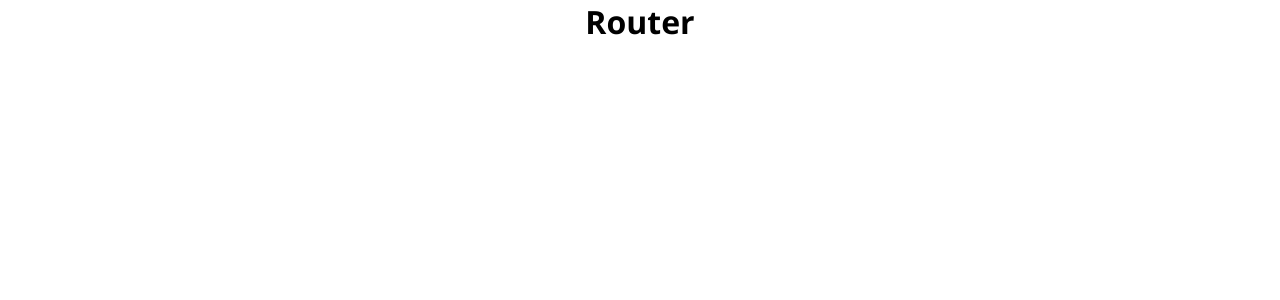
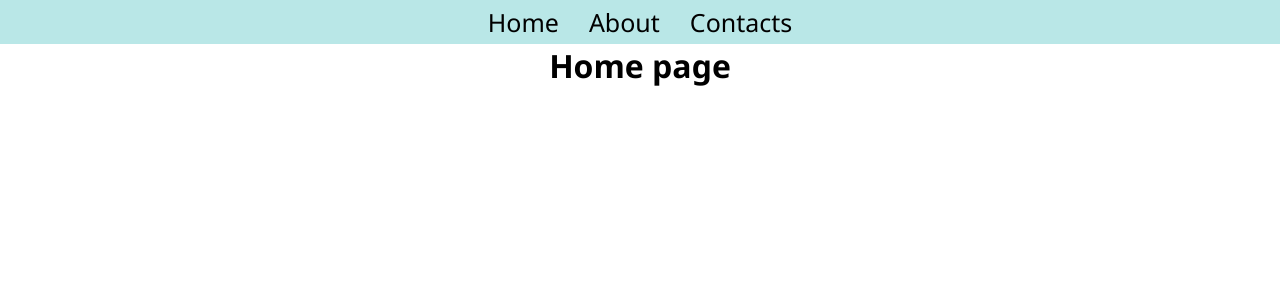
Before and after one commit to Andrei29SE/React-routing-project, a React (Create React App) app: page / in a window 1280 px wide. Shown: the top 300 px of the page. Built offline with nearby package versions, Linux system fonts and the light colour scheme.

Commit message:
3 made nav menu

```diff
--- a/src/App.css
+++ b/src/App.css
@@ -1,3 +1,21 @@
 .App {
   text-align: center;
 }
+a {
+  color: rgb(0, 0, 0);
+  font-size: 25px;
+  text-decoration: none;
+}
+a:hover {
+  background: linear-gradient(blue, 15%, rgb(192, 255, 192));
+  border: 2px solid rgb(0, 0, 0);
+  border-radius: 5px;
+}
+nav a {
+  margin: 15px;
+}
+
+nav {
+  background-color: rgb(185, 231, 231);
+  padding: 5px;
+}
--- a/src/App.js
+++ b/src/App.js
@@ -1,16 +1,23 @@
 import './App.css'
 import { BrowserRouter, Route, Routes } from 'react-router-dom'
+import About from './Components/About'
+import Home from './Components/Home'
+import Contacts from './Components/Contacts'
+import NotFound from './Components/NotFound'
+import MainLayout from './layouts/MainLayout'
 
 function App() {
   return (
     <BrowserRouter>
       <div className='App'>
         <Routes>
-          <Route path='/' element={<h1>Router</h1>}></Route>
-          <Route path='about' element={<h1>About</h1>}></Route>
-          <Route path='contacts' element={<h1>Contacts</h1>}></Route>
-          {/* Default route path=* */}
-          <Route path='*' element={<h1>404 Not Found</h1>}></Route>
+          <Route path='/' element={<MainLayout />}>
+            <Route index={true} element={<Home />} />
+            <Route path='about' element={<About />} />
+            <Route path='contacts' element={<Contacts />} />
+            {/* Default route path=* */}
+            <Route path='*' element={<NotFound />} />
+          </Route>
         </Routes>
       </div>
     </BrowserRouter>
--- /dev/null
+++ b/src/Components/About.jsx
@@ -0,0 +1,11 @@
+import { Link } from 'react-router-dom'
+
+export const About = () => {
+  return (
+    <>
+      <h1>About</h1>
+      <Link to='/'>Go home</Link>
+    </>
+  )
+}
+export default About
--- /dev/null
+++ b/src/Components/Contacts.jsx
@@ -0,0 +1,12 @@
+import { Link } from 'react-router-dom'
+
+const Contacts = () => {
+  return (
+    <>
+      <h1>Contacts</h1>
+      <Link to='/'>Go home</Link>
+    </>
+  )
+}
+
+export default Contacts
--- /dev/null
+++ b/src/Components/Home.jsx
@@ -0,0 +1,5 @@
+const Home = () => {
+  return <h1>Home page</h1>
+}
+
+export default Home
--- /dev/null
+++ b/src/Components/Menu.jsx
@@ -0,0 +1,13 @@
+import { NavLink } from 'react-router-dom'
+
+const Menu = () => {
+  return (
+    <nav>
+      <NavLink to='/'>Home</NavLink>
+      <NavLink to='/about'>About</NavLink>
+      <NavLink to='/contacts'>Contacts</NavLink>
+    </nav>
+  )
+}
+
+export default Menu
--- /dev/null
+++ b/src/Components/NotFound.jsx
@@ -0,0 +1,5 @@
+const NotFound = () => {
+  return <h1>404 Not Found</h1>
+}
+
+export default NotFound
--- /dev/null
+++ b/src/layouts/MainLayout.jsx
@@ -0,0 +1,13 @@
+import { Outlet } from 'react-router'
+import Menu from '../Components/Menu'
+
+const MainLayout = () => {
+  return (
+    <>
+      <Menu />
+      <Outlet />
+    </>
+  )
+}
+
+export default MainLayout
```
